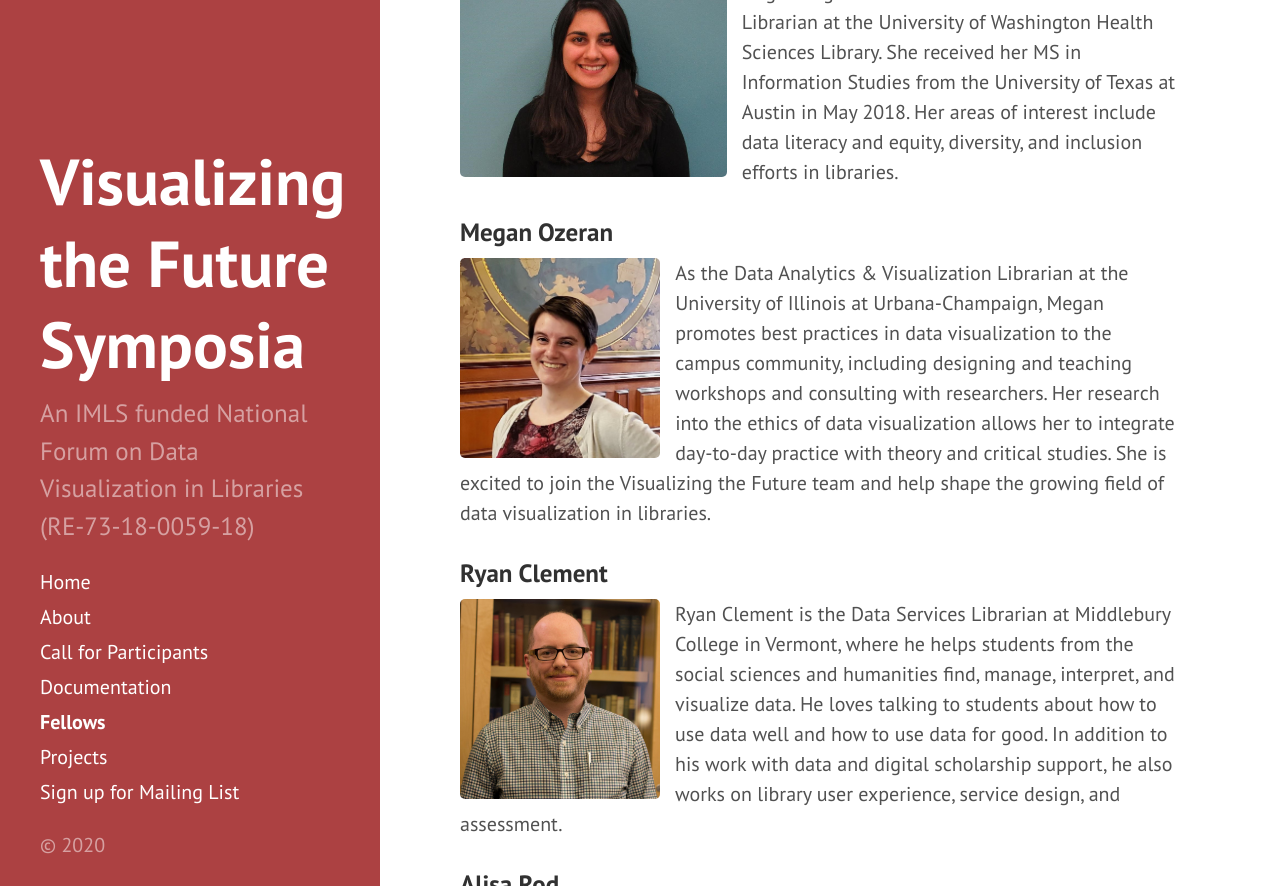
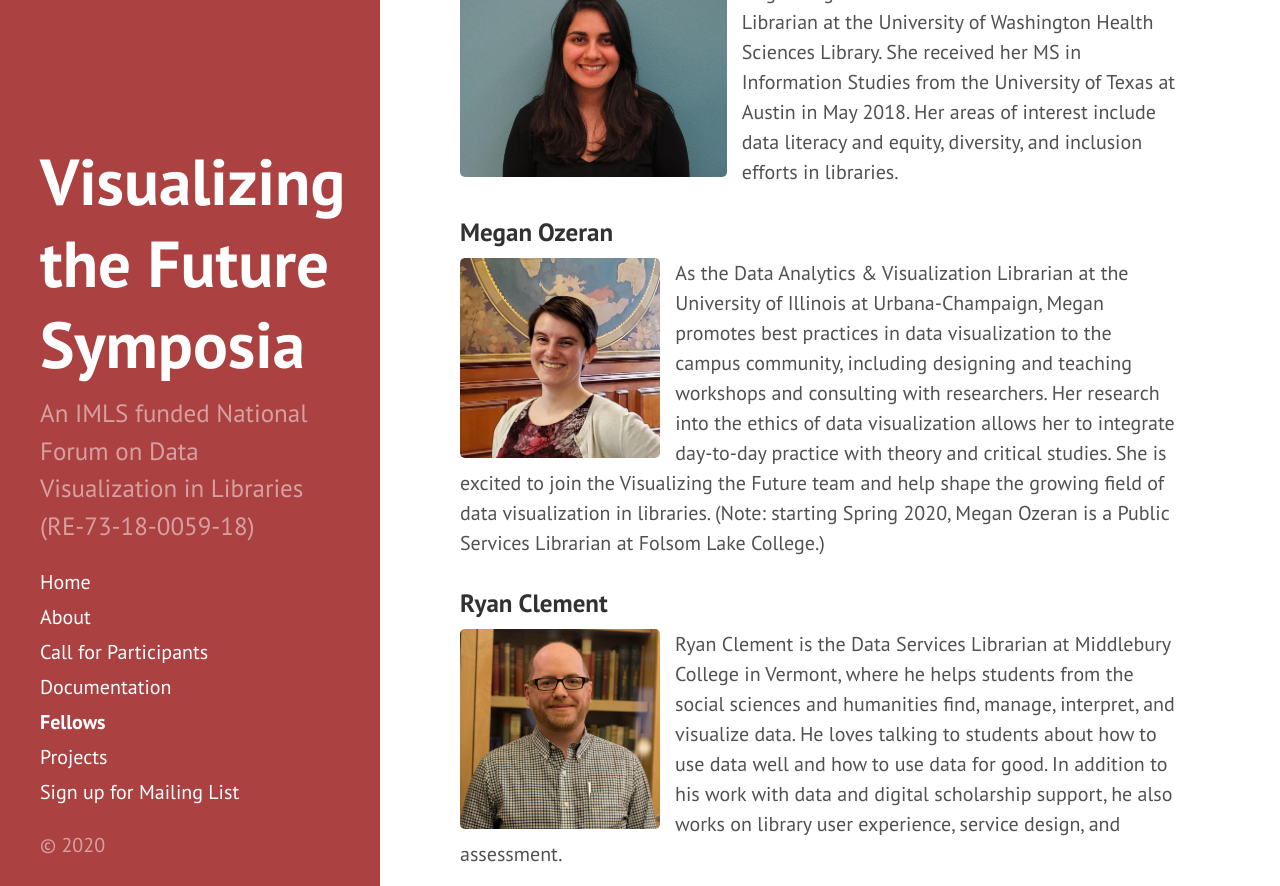
Before and after one commit to visualizingthefuture/visualizingthefuture.github.io, a Jekyll site: the page built from fellows.md, in a window 1280 px wide and 900 px high, scrolled down 596 px, cut to the strip 0-886 px from the top of the window. Built offline with Jekyll 4.4.1, drawn with Linux system fonts in a browser that asks for light colours.

Commit message:
Update fellows.md

```diff
--- a/fellows.md
+++ b/fellows.md
@@ -13,7 +13,7 @@ Negeen Aghassibake is the Data Visualization Librarian at the University of Wash
 
 ### Megan Ozeran
 ![Megan Ozeran](../images/photos/ozeran-headshot-square.jpg){:height="200px" align="left" style="margin-right:15px; margin-bottom:0px"}
-As the Data Analytics & Visualization Librarian at the University of Illinois at Urbana-Champaign, Megan promotes best practices in data visualization to the campus community, including designing and teaching workshops and consulting with researchers. Her research into the ethics of data visualization allows her to integrate day-to-day practice with theory and critical studies. She is excited to join the Visualizing the Future team and help shape the growing field of data visualization in libraries.
+As the Data Analytics & Visualization Librarian at the University of Illinois at Urbana-Champaign, Megan promotes best practices in data visualization to the campus community, including designing and teaching workshops and consulting with researchers. Her research into the ethics of data visualization allows her to integrate day-to-day practice with theory and critical studies. She is excited to join the Visualizing the Future team and help shape the growing field of data visualization in libraries. (Note: starting Spring 2020, Megan Ozeran is a Public Services Librarian at Folsom Lake College.)
 
 ### Ryan Clement
 ![Ryan Clement](../images/photos/ryan_libSquare.jpg){:height="200px" align="left" style="margin-right:15px; margin-bottom:0px"}
```
